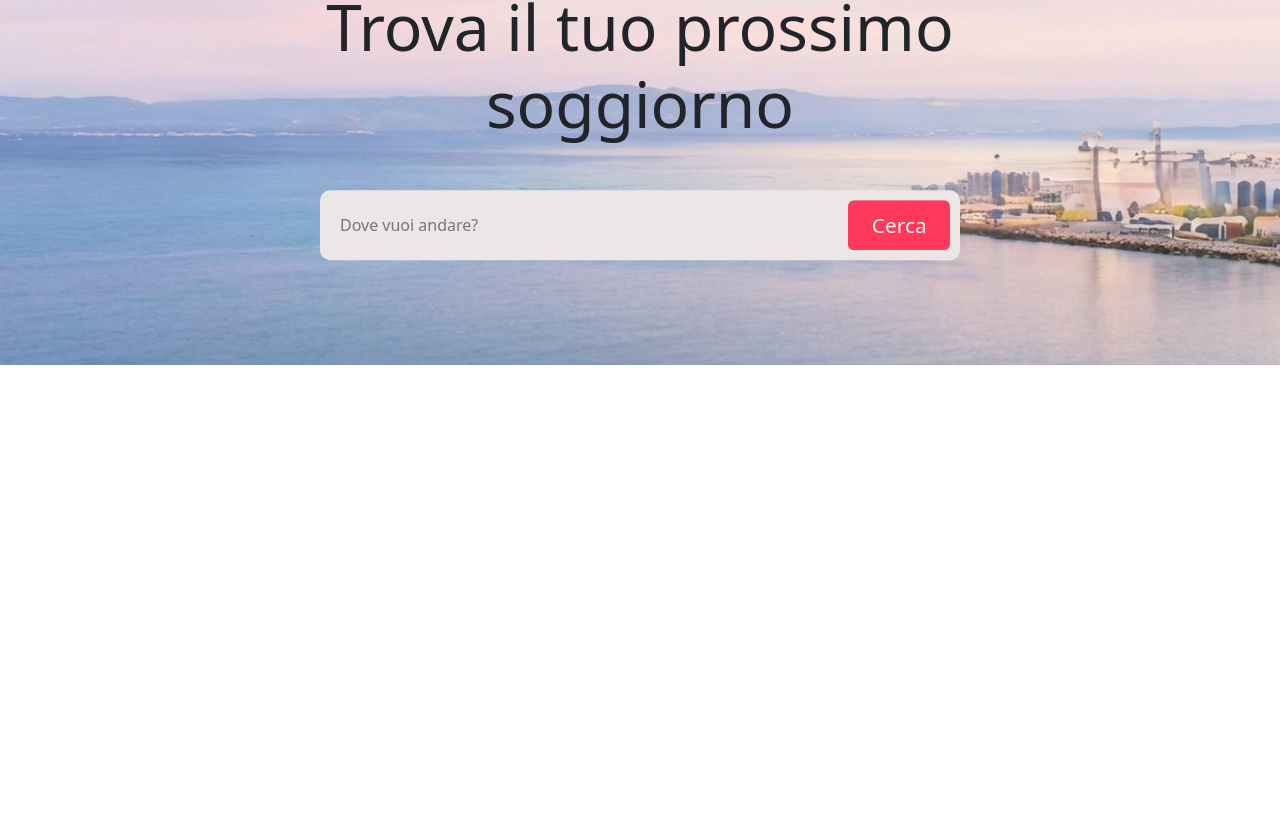
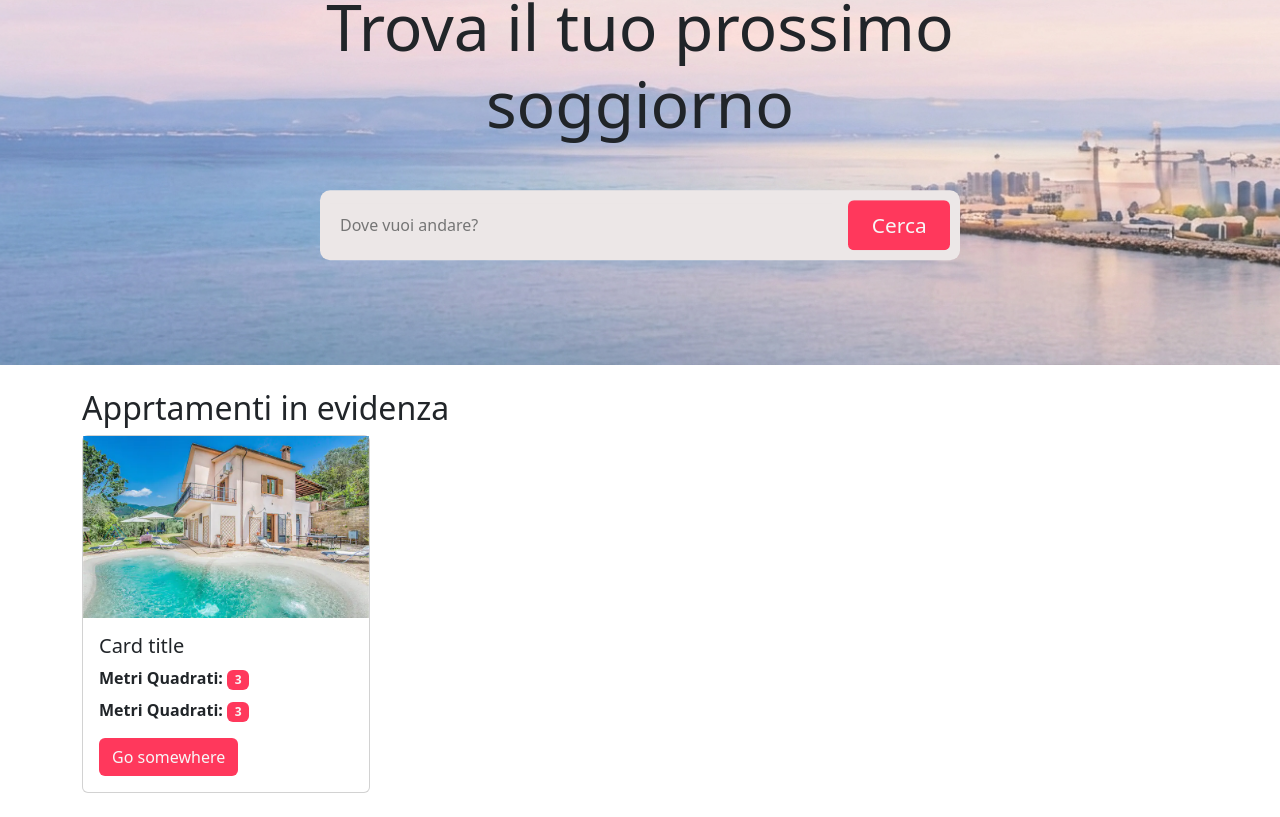
Before and after one commit to Andrea030105/vite-BnB, a Vue app: page / in a window 1280 px wide. Shown: the part 212-1029 px from the top of the page. Before the commit the page ends 800 px from the top, so only its background shows below. Built offline with nearby package versions, Linux system fonts and the light colour scheme.

Commit message:
apartment-card-done

```diff
--- a/src/pages/AppHome.vue
+++ b/src/pages/AppHome.vue
@@ -18,6 +18,36 @@ export default {};
               />
               <button class="btn btn-small btn-principal">Cerca</button>
             </div>
+          </div>
+        </div>
+      </div>
+    </div>
+  </div>
+  <div class="container my-4">
+    <div class="row">
+      <div class="col">
+        <h2>Apprtamenti in evidenza</h2>
+      </div>
+    </div>
+    <div class="row">
+      <div class="col">
+        <div class="card" style="width: 18rem">
+          <img src="../assets/images/apartment/villa.Jpeg" alt="Villa" />
+          <div class="card-body">
+            <h5 class="card-title">Card title</h5>
+            <div>
+              <ul class="list-unstyled">
+                <div class="my-2">
+                  <label><strong>Metri Quadrati:</strong></label>
+                  <li class="badge mx-1">3</li>
+                </div>
+                <div class="my-2">
+                  <label><strong>Metri Quadrati:</strong></label>
+                  <li class="badge mx-1">3</li>
+                </div>
+              </ul>
+            </div>
+            <a href="#" class="btn btn-small btn-principal">Go somewhere</a>
           </div>
         </div>
       </div>
@@ -79,4 +109,13 @@ export default {};
     }
   }
 }
+
+.card-body {
+  .badge {
+    @include badge-card;
+  }
+  .btn-principal {
+    @include btn-login;
+  }
+}
 </style>
--- a/src/styles/partial/_mixins.scss
+++ b/src/styles/partial/_mixins.scss
@@ -8,3 +8,12 @@
     background-color: $clRedHover;
   }
 }
+
+@mixin badge-card {
+  background-color: $clRed;
+  color: $clWhite;
+
+  &:hover {
+    background-color: $clRedHover;
+  }
+}
```
Also changed, not shown: src/assets/images/apartment/villa.Jpeg (added).
